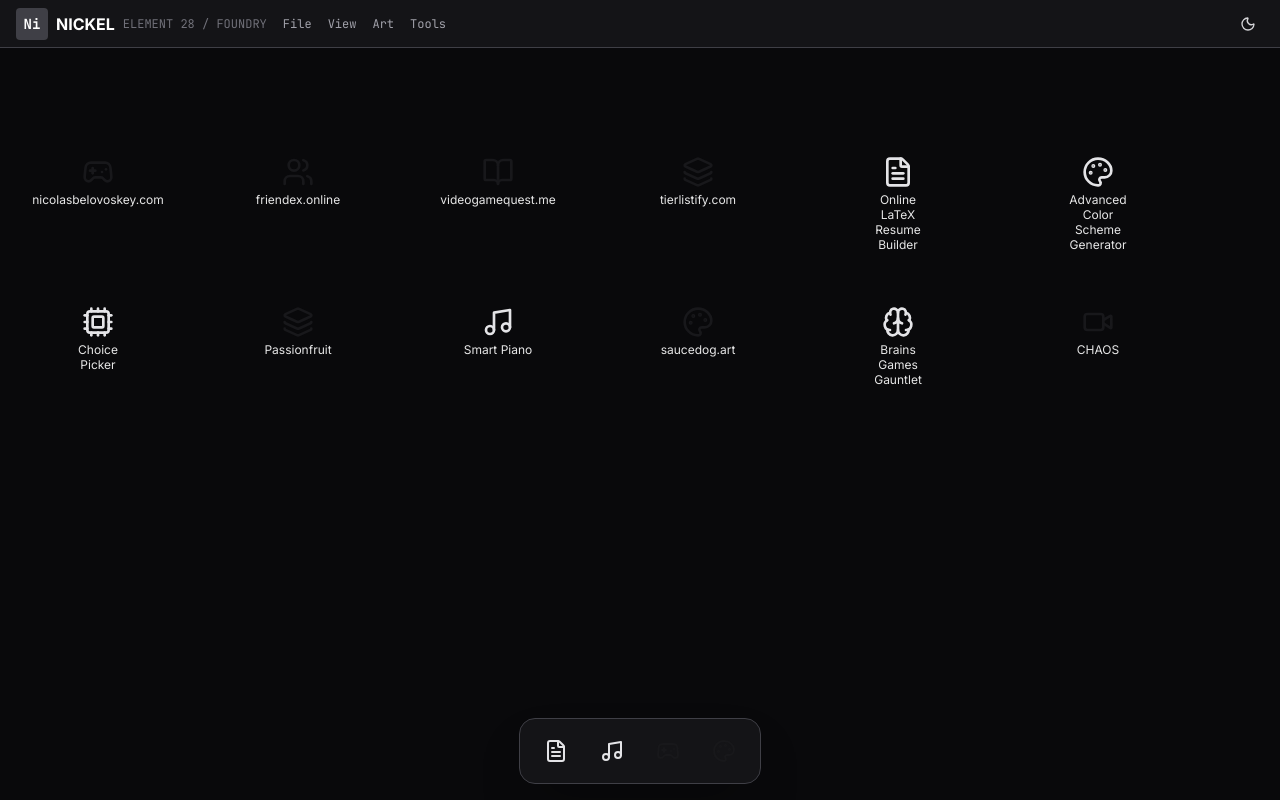
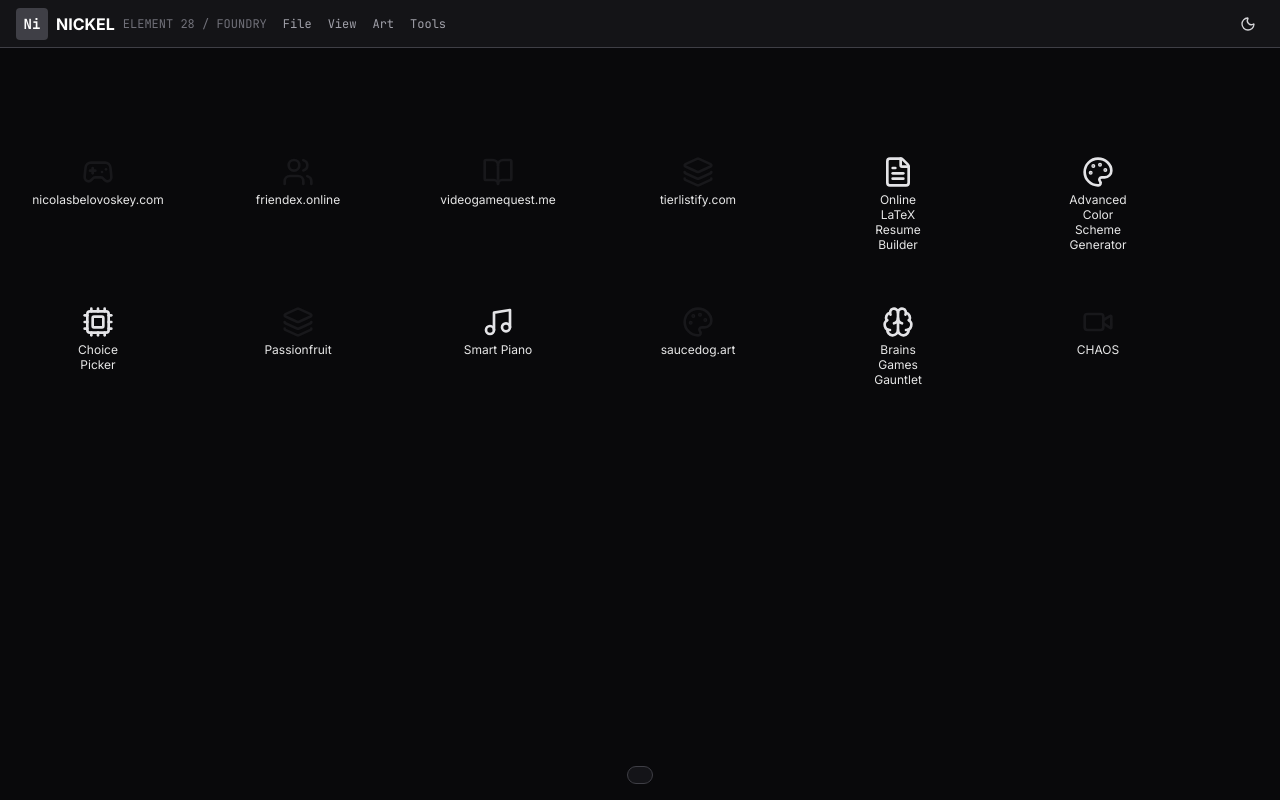
Before and after one commit to nick5616/nickel-tools, a Next.js app: page / in a window 1280 px wide. Built offline with nearby package versions, Linux system fonts and the light colour scheme.

Commit message:
Enhance window management by updating focus behavior for existing windows and adjusting z-index for better layering; improve Dock component to reflect minimized state of windows.

```diff
--- a/app/store/appStore.ts
+++ b/app/store/appStore.ts
@@ -29,8 +29,11 @@
   openWindow: (content) => {
     const existingWindow = get().windows.find(w => w.content.id === content.id);
     if (existingWindow) {
-      // If window exists, just focus it
+      // If window exists, focus it and un-minimize if minimized
       get().focusWindow(existingWindow.id);
+      if (existingWindow.minimized) {
+        get().minimizeWindow(existingWindow.id);
+      }
       return;
     }
 
@@ -87,7 +90,7 @@
   },
 
   getNextZIndex: () => {
-    const maxZ = Math.max(...get().windows.map(w => w.zIndex), 0);
+    const maxZ = Math.max(...get().windows.map(w => w.zIndex), 20);
     return maxZ + 1;
   },
 }));
--- a/components/desktop/AppWindow.tsx
+++ b/components/desktop/AppWindow.tsx
@@ -72,7 +72,7 @@
                 minWidth={400}
                 minHeight={300}
                 bounds="window"
-                style={{ zIndex: window.zIndex }}
+                style={{ zIndex: window.zIndex, position: "absolute" }}
                 className="app-window"
                 dragHandleClassName="window-titlebar"
             >
--- a/components/desktop/Desktop.tsx
+++ b/components/desktop/Desktop.tsx
@@ -103,11 +103,12 @@
 
     return (
         <div
-            className="relative h-full overflow-hidden z-10"
+            className="relative h-full overflow-hidden"
             style={{
                 width: "100%",
                 maxWidth: "100vw",
                 position: "relative",
+                zIndex: 1,
             }}
         >
             {content.map((item) => {
--- a/components/desktop/DesktopIcon.tsx
+++ b/components/desktop/DesktopIcon.tsx
@@ -15,12 +15,13 @@
 export function DesktopIcon({ content, position, onDoubleClick, onContextMenu }: DesktopIconProps) {
   return (
     <motion.div
-      className="absolute cursor-pointer select-none group"
+      className="absolute cursor-pointer select-none group z-0"
       style={{
         left: `${Math.max(10, position.x)}px`,
         top: `${position.y}px`,
         maxWidth: '96px',
         right: 'auto',
+        zIndex: 1,
       }}
       onDoubleClick={() => onDoubleClick(content)}
       onContextMenu={(e) => onContextMenu?.(e, content)}
--- a/components/desktop/DesktopOS.tsx
+++ b/components/desktop/DesktopOS.tsx
@@ -53,7 +53,11 @@
       </div>
 
       {/* Dock */}
-      <Dock items={featuredContent} onOpenItem={openWindow} />
+      <Dock
+        items={windows.map(w => w.content)}
+        windows={windows}
+        onOpenItem={openWindow}
+      />
     </div>
   );
 }
--- a/components/desktop/Dock.tsx
+++ b/components/desktop/Dock.tsx
@@ -3,14 +3,24 @@
 import React from 'react';
 import { motion } from 'framer-motion';
 import type { Content } from '@/app/data/content';
+import type { WindowState } from '@/app/store/appStore';
 import { IconRenderer } from '@/components/shared/IconRenderer';
 
 interface DockProps {
   items: Content[];
+  windows?: WindowState[];
   onOpenItem: (content: Content) => void;
 }
 
-export function Dock({ items, onOpenItem }: DockProps) {
+export function Dock({ items, windows, onOpenItem }: DockProps) {
+  // Create a map to quickly check if a content item has a minimized window
+  const minimizedMap = new Map<string, boolean>();
+  if (windows) {
+    windows.forEach(w => {
+      minimizedMap.set(w.content.id, w.minimized);
+    });
+  }
+
   return (
     <div
       className="fixed bottom-4 left-0 right-0 flex justify-center z-40 pointer-events-none"
@@ -25,22 +35,30 @@
         animate={{ opacity: 1, y: 0 }}
         transition={{ duration: 0.3 }}
       >
-        {items.map((item) => (
+        {items.map((item) => {
+          const isMinimized = minimizedMap.get(item.id) || false;
+          return (
             <motion.button
               key={item.id}
               onClick={() => onOpenItem(item)}
-            className="w-12 h-12 rounded-xl hover:bg-zinc-800 dark:hover:bg-zinc-700 flex items-center justify-center text-2xl hover:scale-110 transition-all relative group"
+              className={`w-12 h-12 rounded-xl hover:bg-zinc-800 dark:hover:bg-zinc-700 flex items-center justify-center text-2xl hover:scale-110 transition-all relative group ${
+                isMinimized ? 'opacity-60' : ''
+              }`}
               title={item.title}
               whileHover={{ scale: 1.2, y: -10 }}
               whileTap={{ scale: 0.95 }}
               transition={{ type: 'spring', stiffness: 300 }}
             >
               <IconRenderer content={item} size="md" className="text-zinc-200" />
+              {isMinimized && (
+                <div className="absolute bottom-0 left-0 right-0 h-0.5 bg-zinc-400 rounded-full" />
+              )}
               <div className="absolute bottom-full mb-2 px-2 py-1 bg-zinc-900 dark:bg-zinc-800 text-white text-xs rounded opacity-0 group-hover:opacity-100 transition-opacity pointer-events-none whitespace-nowrap">
                 {item.title}
               </div>
             </motion.button>
-        ))}
+          );
+        })}
       </motion.div>
     </div>
   );
```
Lines whose indentation alone changed are shown as unchanged.
